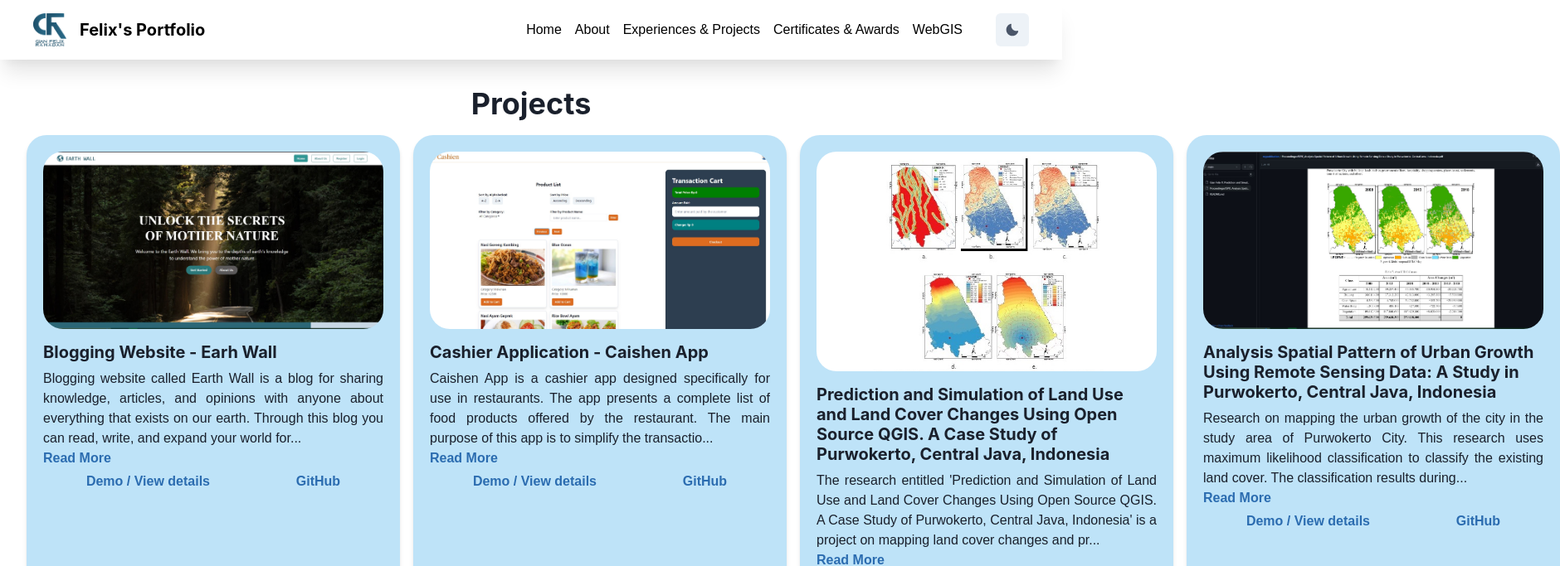
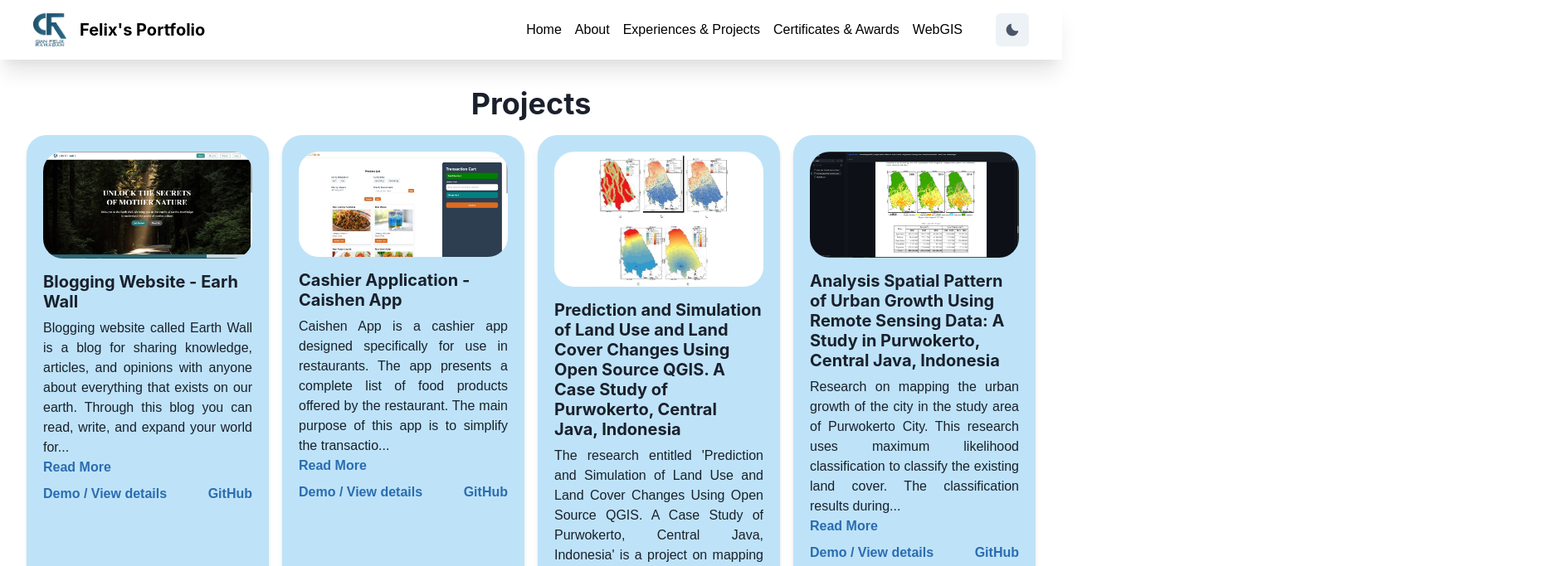
Before and after one commit to gianfelix/web_portfolio_GFR, a React (Create React App) app: page /projects in a window 1280 px wide. Shown: the top 683 px of the page at 83% size, 1880 px wide, since content can reach past the window. Built offline with nearby package versions, Linux system fonts and the light colour scheme.

Commit message:
update projects layout

```diff
--- a/src/pages/Projects.jsx
+++ b/src/pages/Projects.jsx
@@ -57,14 +57,19 @@ export const Projects = () => {
       description:
         "The research entitled 'Prediction and Simulation of Land Use and Land Cover Changes Using Open Source QGIS. A Case Study of Purwokerto, Central Java, Indonesia' is a project on mapping land cover changes and predicting them in the future. This mapping uses the MOLUSCE plugin available in QGIS software. The mapping results show a fairly good accuracy, with a land change prediction accuracy of 75.26%.",
       demoLink: "https://journal.ugm.ac.id/ijg/article/view/68702",
-      githubLink: "https://github.com/gianfelix/mypublication/blob/main/Gian%20Felix%20R_Prediction%20and%20Simulation%20of%20Land%20Use%20and%20Land%20Cover%20Changes%20Using%20Open%20Source%20QGIS.%20A%20Case%20Study%20of%20Purwokerto%2C%20Central%20Java%2C%20Indonesia.pdf",
+      githubLink:
+        "https://github.com/gianfelix/mypublication/blob/main/Gian%20Felix%20R_Prediction%20and%20Simulation%20of%20Land%20Use%20and%20Land%20Cover%20Changes%20Using%20Open%20Source%20QGIS.%20A%20Case%20Study%20of%20Purwokerto%2C%20Central%20Java%2C%20Indonesia.pdf",
     },
     {
-      title: "Analysis Spatial Pattern of Urban Growth Using Remote Sensing Data: A Study in Purwokerto, Central Java, Indonesia",
+      title:
+        "Analysis Spatial Pattern of Urban Growth Using Remote Sensing Data: A Study in Purwokerto, Central Java, Indonesia",
       imageSrc: "journal2.jpg",
-      description: "Research on mapping the urban growth of the city in the study area of Purwokerto City. This research uses maximum likelihood classification to classify the existing land cover. The classification results during 2008, 2013 and 2018 can be analyzed to determine the direction of urban growth that occurs by making quadrant directions.",
-      demoLink: "https://www.spiedigitallibrary.org/conference-proceedings-of-spie/12082/2616207/Analysis-spatial-pattern-of-urban-growth-using-remote-sensing-data/10.1117/12.2616207.short",
-      githubLink: "https://github.com/gianfelix/mypublication/blob/main/ProceedingsofSPIE_Analysis%20Spatial%20Pattern%20of%20Urban%20Growth%20Using%20Remote%20Sensing%20Data%20a%20Study%20in%20Purwokerto%2C%20Central%20Java%2C%20Indonesia.pdf",
+      description:
+        "Research on mapping the urban growth of the city in the study area of Purwokerto City. This research uses maximum likelihood classification to classify the existing land cover. The classification results during 2008, 2013 and 2018 can be analyzed to determine the direction of urban growth that occurs by making quadrant directions.",
+      demoLink:
+        "https://www.spiedigitallibrary.org/conference-proceedings-of-spie/12082/2616207/Analysis-spatial-pattern-of-urban-growth-using-remote-sensing-data/10.1117/12.2616207.short",
+      githubLink:
+        "https://github.com/gianfelix/mypublication/blob/main/ProceedingsofSPIE_Analysis%20Spatial%20Pattern%20of%20Urban%20Growth%20Using%20Remote%20Sensing%20Data%20a%20Study%20in%20Purwokerto%2C%20Central%20Java%2C%20Indonesia.pdf",
     },
     // Add more projects as needed
   ];
@@ -75,14 +80,9 @@ export const Projects = () => {
         Projects
       </Heading>
       <SimpleGrid
-        display={"flex"}
-        // flexWrap={"wrap"}
-        justifyContent={"space-evenly"}
-        columns={{ base: 1, xl: 2 }}
+        columns={{ base: 1, md: 2, xl: 4 }}
         spacing={4}
-        // ml={20}
-        // mr={20}
-        maxH={"auto"}
+        justifyItems="center"
       >
         {projectsData.map((project, index) => (
           <Box
@@ -91,9 +91,6 @@ export const Projects = () => {
             borderRadius="3xl"
             boxShadow="md"
             p={5}
-            minW={{ base: "450px", md: "600px", xl: "450px" }}
-            // minH={"60%"}
-            // maxH={"auto"}
           >
             <Image
               src={project.imageSrc}
@@ -101,24 +98,15 @@ export const Projects = () => {
               objectFit="cover"
               borderRadius="3xl"
               mb={4}
-              minW={"100%"}
-              minH={"40%"}
-              // maxH={"auto"}
             />
-            <Heading
-              fontSize={{ base: "lg", xl: "xl" }}
-              fontWeight="bold"
-              mb={2}
-            >
+            <Heading fontSize="xl" fontWeight="bold" mb={2}>
               {project.title}
             </Heading>
-            {/* Deskripsi projek */}
-            <Text fontSize={{ base: "sm", xl: "md" }} textAlign={"justify"}>
+            <Text fontSize="md" textAlign="justify">
               {showFullDescription[index]
                 ? project.description
                 : project.description.slice(0, 210) + "..."}
             </Text>
-            {/* Tombol "Read More" */}
             {!showFullDescription[index] && (
               <Link
                 display="block"
@@ -135,13 +123,7 @@ export const Projects = () => {
                 Read More
               </Link>
             )}
-            <Flex
-              justifyContent="space-around"
-              mt={1}
-              pos={"relative"}
-              bottom={0}
-              pt={"auto"}
-            >
+            <Flex justifyContent="space-between" mt={2}>
               <Link
                 href={project.demoLink}
                 color={isDarkMode ? "blue.300" : "blue.600"}
```
